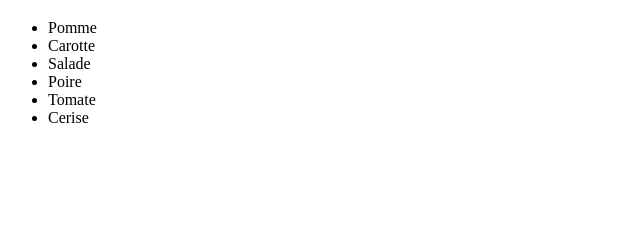
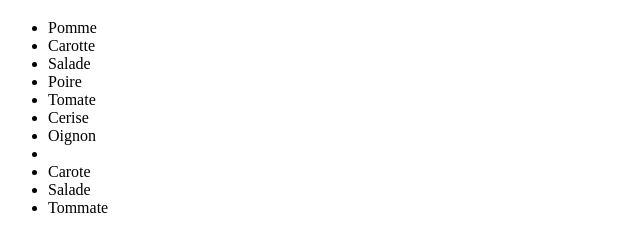
Before and after one commit to WassimBenHamouda/test, a plain HTML site: page index.html in a window 1280 px wide. Shown: the part 61-312 px from the top of the page, without its empty margins (0-640 px from the left). Drawn offline with Linux system fonts and the light colour scheme.

```diff
--- a/index.html
+++ b/index.html
@@ -10,12 +10,18 @@
     <body>
         <h1>Liste des fruits :</h1>
         <ul>
+
             <li>Pomme</li>
             <li>Carotte</li>
             <li>Salade</li>
             <li>Poire</li>
             <li>Tomate</li>
             <li>Cerise</li>
+	    <li>Oignon<li>
+            <li>Carote</li>
+            <li>Salade</li>
+            <li>Tommate</li>
+
         </ul>
     </body>
 </html>
```
